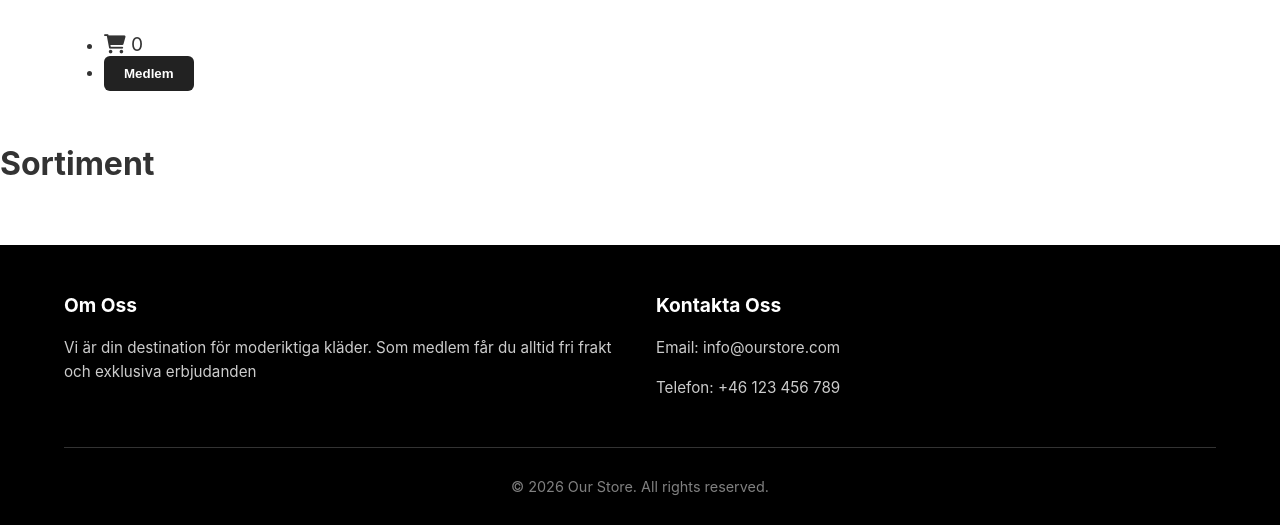
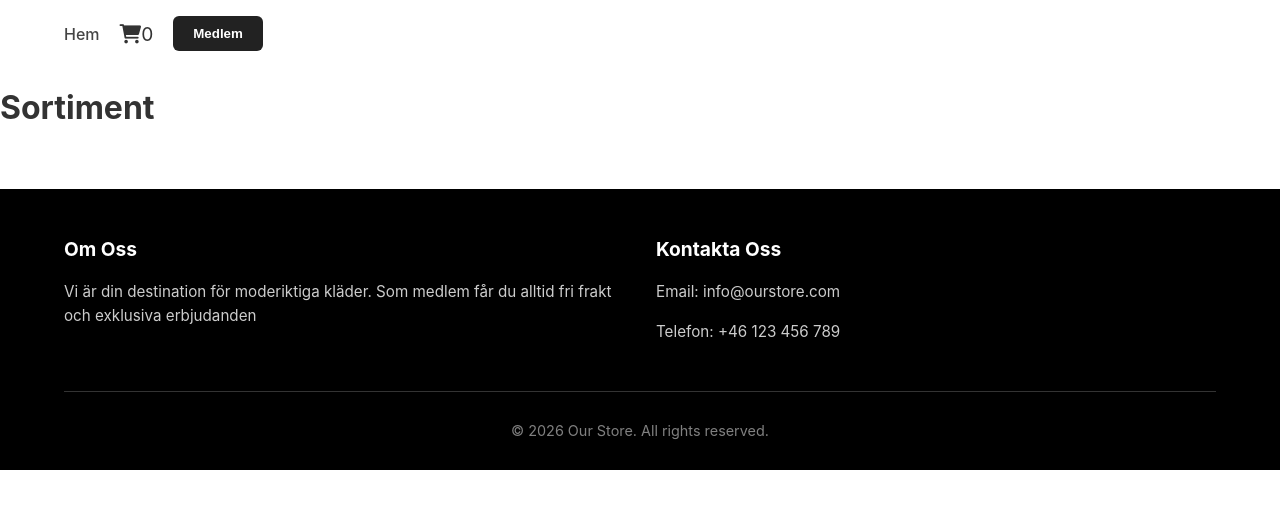
Before and after one commit to Equilibrium239/ShoppingSitePhP, a PHP site: page /my-app/components/Cloths.php in a window 1280 px wide. Shown: the top 525 px of the page. Run offline with PHP 8.4, Linux system fonts and the light colour scheme; data that the repository does not hold is empty.

Commit message:
moved som stuff around and made the header a component

```diff
--- a/my-app/components/Cloths.php
+++ b/my-app/components/Cloths.php
@@ -21,8 +21,6 @@
     <link rel="stylesheet" href="my-app/src/style.css">
     <link rel="stylesheet" href="https://cdnjs.cloudflare.com/ajax/libs/font-awesome/6.0.0/css/all.min.css">
 </head>
-
-
 
 <style>
      .product-grid {
@@ -129,27 +127,7 @@
 </style>
 
 <body>
-    <header class="main-header">
-        <nav class="navbar">
-            <ul class="nav-menu">
-                <li>
-                    <a href="cart.php" class="cart-wrapper">
-                        <i class="fa-solid fa-cart-shopping"></i>
-                        <span class="cart counter">
-                        <?php
-                            echo isset($_SESSION['cart']) ? count($_SESSION['cart']) : 0;
-                        ?>
-                    </span>
-                    </a>
-                </li>
-                <li>
-                    <a href="Medlemskap.php">
-                        <button class="Btn">Medlem</button>
-                    </a>
-                </li>
-            </ul>
-        </nav>
-    </header>
+    <?php require_once(__DIR__ . '/header.php'); ?>
 
     <main class="container">
         <h1>Sortiment</h1>
--- /dev/null
+++ b/my-app/components/header.php
@@ -0,0 +1,99 @@
+
+<style>
+
+body {
+    font-family: 'Inter', sans-serif;
+    margin: 0;
+    color: #333;
+}
+
+/
+.navbar {
+    display: flex;
+    justify-content: space-between;
+    align-items: center;
+    padding: 1rem 5%;
+    background: #fff;
+    box-shadow: 0 2px 5px rgba(0, 0, 0, 0.05);
+}
+
+
+.nav-link {
+    text-decoration: none;
+    color: #444;
+    font-weight: 500;
+    transition: color 0.3s;
+}
+
+.nav-link:hover {
+    color: #007bff;
+}
+
+
+.cart-wrapper {
+    text-decoration: none;
+    color: #333;
+    position: relative;
+    font-size: 1.2rem;
+    display: inline-flex;
+    align-items: center;
+}
+
+.cart-counter {
+    position: absolute;
+    top: -10px;
+    right: -10px;
+    background: #ff4757;
+    color: white;
+    font-size: 0.7rem;
+    padding: 2px 6px;
+    border-radius: 50%;
+    font-weight: bold;
+    line-height: 1;
+}
+
+
+.Btn {
+    background-color: #222;
+    color: white;
+    padding: 10px 20px;
+    border: none;
+    border-radius: 6px;
+    cursor: pointer;
+    font-weight: 600;
+    transition: 0.3s ease;
+}
+
+.Btn:hover {
+    background-color: #007bff;
+    transform: translateY(-2px);
+}
+
+
+.nav-menu {
+    list-style: none;
+    display: flex;
+    align-items: center;
+    gap: 20px;
+    margin: 0;
+    padding: 0;
+}
+</style>
+ <header class="main-header">
+        <nav class="navbar">
+            <ul class="nav-menu">
+                <li><a href="/index.php" class="nav-link">Hem</a></li>
+                <li>
+                    <a href="Cart.php" class="cart-wrapper">
+                        <i class="fa-solid fa-cart-shopping"></i>
+                        <span class="cart counter">0</span>
+                    </a>
+                </li>
+                <li>
+                    <a href="my-app/components/Medlemskap.php">
+                        <button class="Btn">Medlem</button>
+                    </a>
+                </li>
+            </ul>
+        </nav>
+    </header>
```
